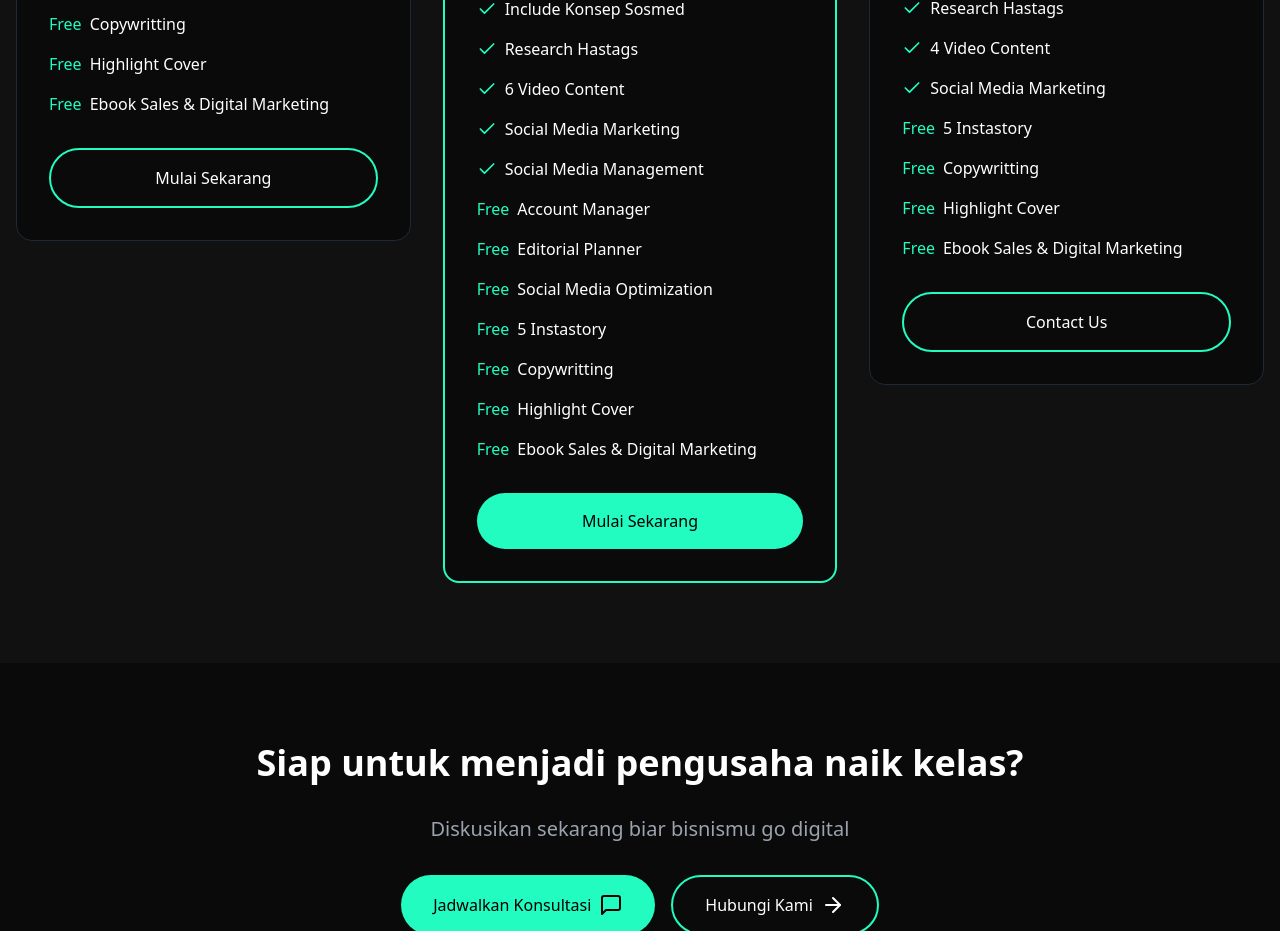
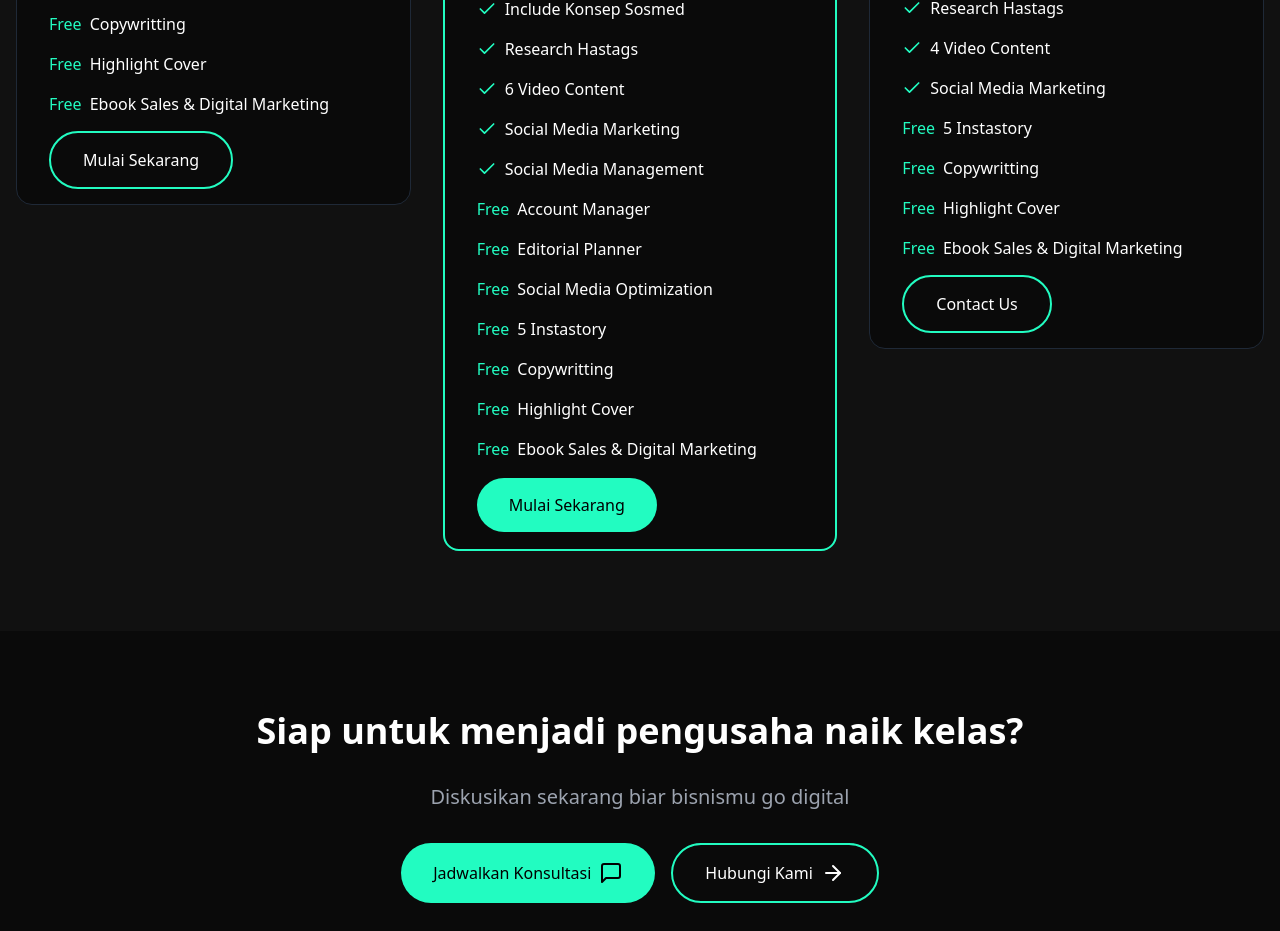
Before and after one commit to pldweb/sket-creative, a React (Vite) app: page / in a window 1280 px wide. Shown: the part 3980-4911 px from the top of the page. Built offline with nearby package versions, Linux system fonts and the light colour scheme.

Commit message:
Update Link WA

```diff
--- a/src/App.tsx
+++ b/src/App.tsx
@@ -291,9 +291,9 @@ function App() {
                 </li>
               </ul>
 
-              <button className="w-full py-4 px-8 rounded-full border-2 border-[#22FCC1] hover:bg-[#22FCC1] hover:text-black transition-colors">
+              <a href='https://wa.me/62895365441554?text=Halo,%20saya%20tertarik%20dengan%20layanan%20Sket%20Creative%0A%0ABisakah%20kita%20agendakan%20diskusi?' className="w-full py-4 px-8 rounded-full border-2 border-[#22FCC1] hover:bg-[#22FCC1] hover:text-black transition-colors">
                 Mulai Sekarang
-              </button>
+              </a>
             </div>
 
             {/* Professional Plan */}
@@ -379,9 +379,9 @@ function App() {
                 </li>
               </ul>
 
-              <button className="w-full py-4 px-8 rounded-full bg-[#22FCC1] text-black hover:bg-[#1ee5ac] transition-colors">
+              <a href='https://wa.me/62895365441554?text=Halo,%20saya%20tertarik%20dengan%20layanan%20Sket%20Creative%0A%0ABisakah%20kita%20agendakan%20diskusi?' className="w-full py-4 px-8 rounded-full bg-[#22FCC1] text-black hover:bg-[#1ee5ac] transition-colors">
                 Mulai Sekarang
-              </button>
+              </a>
             </div>
 
             {/* Enterprise Plan */}
@@ -442,9 +442,9 @@ function App() {
                 </li>
               </ul>
 
-              <button className="w-full py-4 px-8 rounded-full border-2 border-[#22FCC1] hover:bg-[#22FCC1] hover:text-black transition-colors">
+              <a href='https://wa.me/62895365441554?text=Halo,%20saya%20tertarik%20dengan%20layanan%20Sket%20Creative%0A%0ABisakah%20kita%20agendakan%20diskusi?' className="w-full py-4 px-8 rounded-full border-2 border-[#22FCC1] hover:bg-[#22FCC1] hover:text-black transition-colors">
                 Contact Us
-              </button>
+              </a>
             </div>
           </div>
         </div>
```
